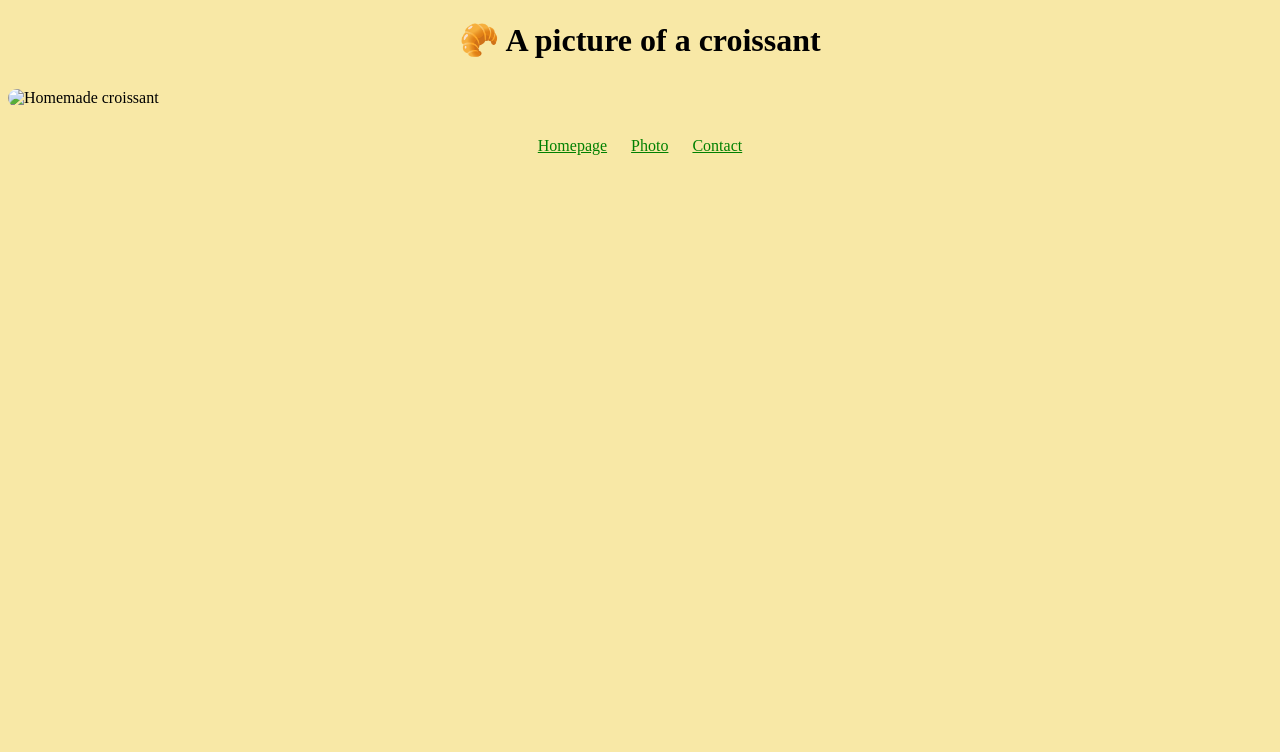
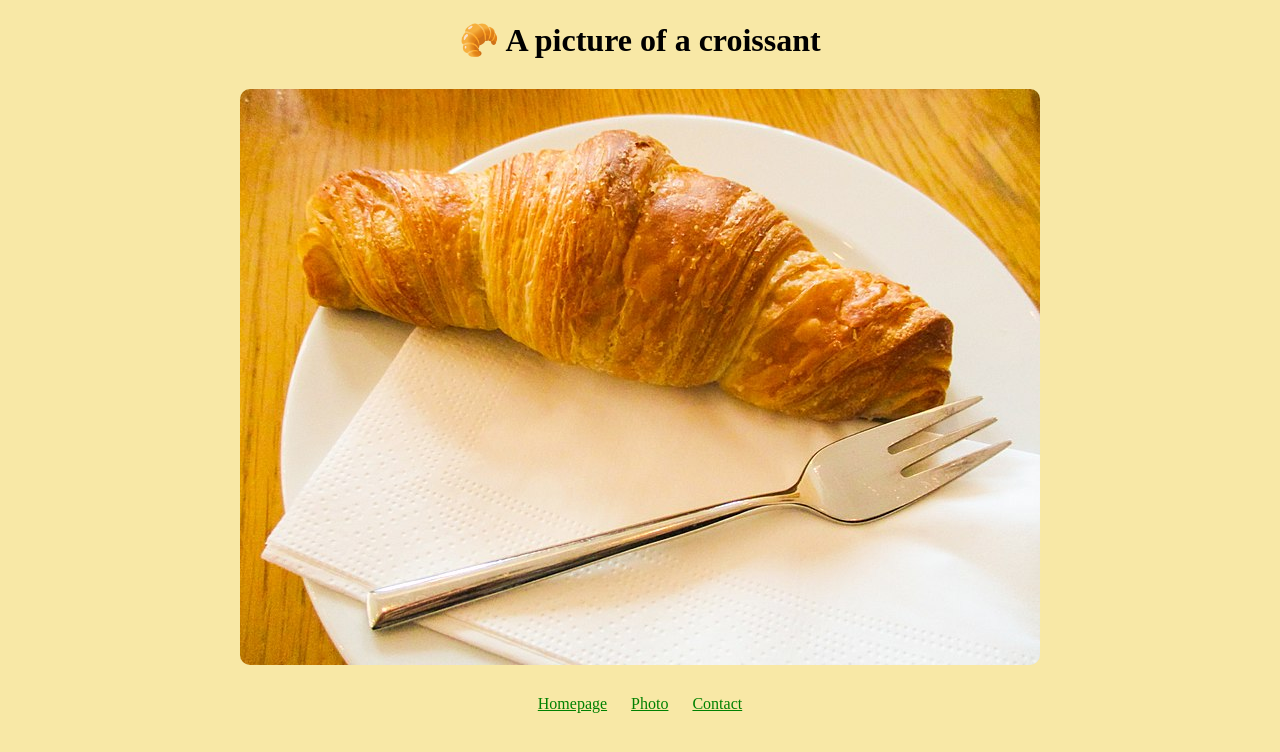
Before and after one commit to Zaemah/croissant-, a plain HTML site: page photo.html in a window 1280 px wide. Drawn offline with Linux system fonts and the light colour scheme.

Commit message:
Update photo.html

```diff
--- a/photo.html
+++ b/photo.html
@@ -8,7 +8,7 @@
 </head>
 <body>
     <h1>🥐 A picture of a croissant</h1>
-    <img src="/image/croissant.jpg" alt="Homemade croissant" class="croissant-photo">
+    <img src="/image/croissant.jpg.jpg" alt="Homemade croissant" class="croissant-photo">
     <footer>
         <a href="/" title="Home"> Homepage</a>
         <a href="/photo" title="Croissant photo"> Photo</a>
```
